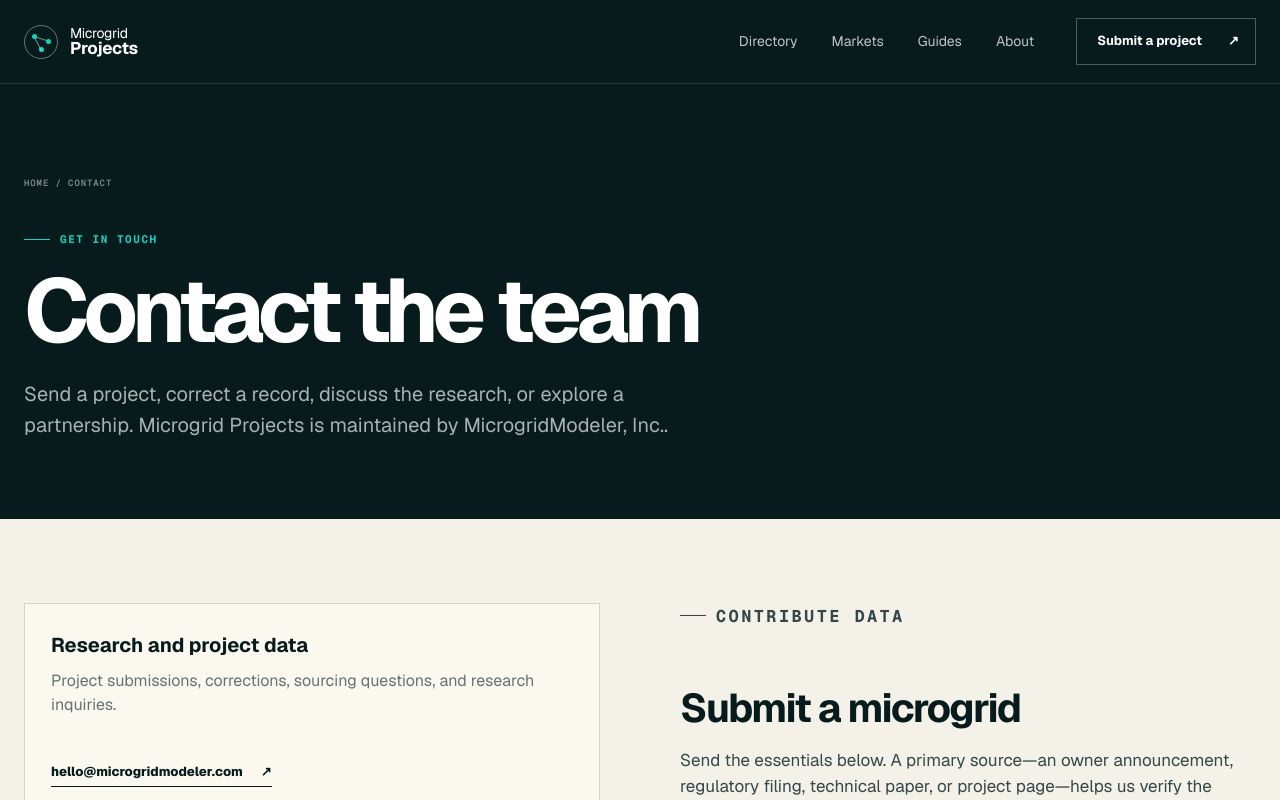
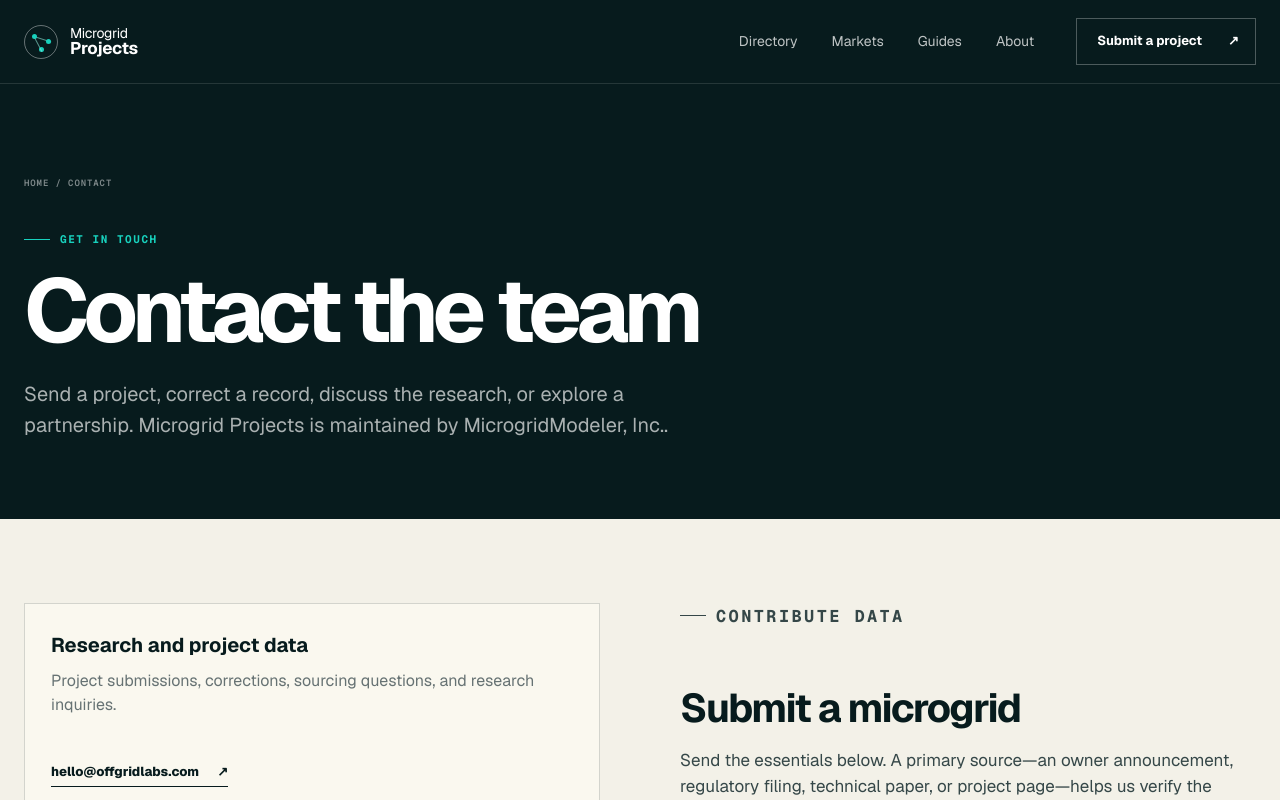
Before and after one commit to recoupergy/microgridprojects, a Next.js app: page /contact in a window 1280 px wide. Shown: the top 800 px of the page. Built offline with nearby package versions, Linux system fonts and the light colour scheme.

Commit message:
Change contact email to Off Grid Labs

```diff
--- a/app/data/site.ts
+++ b/app/data/site.ts
@@ -1,6 +1,6 @@
 export const siteContact = {
   organization: "MicrogridModeler, Inc.",
-  email: "hello@microgridmodeler.com",
+  email: "hello@offgridlabs.com",
   website: "https://www.microgridmodeler.com",
   modeler: "https://www.microgridmodeler.com/modeler",
   calculators: "https://www.microgridmodeler.com/calculators",
```
